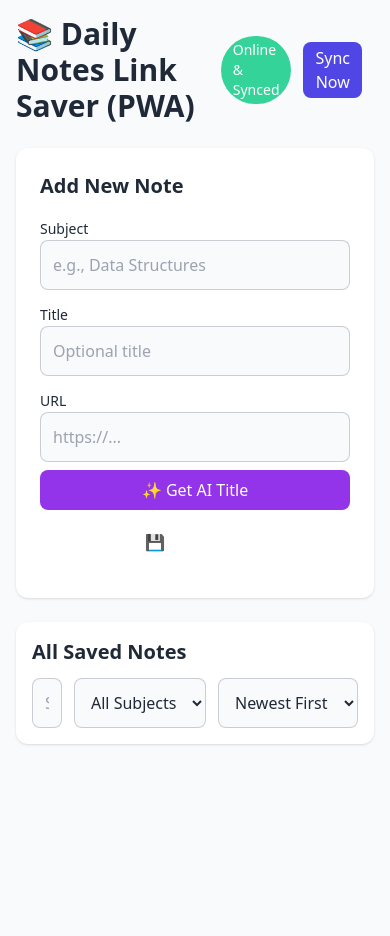
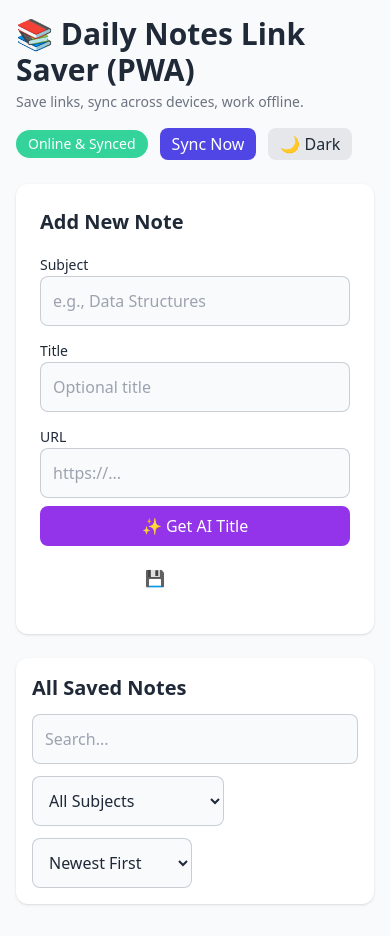
Before and after one commit to PradiptaChandraGiri/Notes-Link-Saver-Website, a plain HTML site: page index.html in a window 390 px wide. Before the commit the page ends 844 px from the top, so only its background shows below. Drawn offline with nearby package versions, Linux system fonts and the light colour scheme.

Commit message:
Update index.html

```diff
--- a/index.html
+++ b/index.html
@@ -8,19 +8,21 @@
   <!-- PWA manifest -->
   <link rel="manifest" href="/manifest.json" />
 
-  <!-- Theme color -->
+  <!-- Theme color (will be updated by JS) -->
   <meta name="theme-color" content="#4f46e5" />
 
-  <!-- Tailwind CDN (for quick styling) -->
+  <!-- Tailwind CDN -->
   <script src="https://cdn.tailwindcss.com"></script>
 
-  <!-- Firebase compat (we use compat for easier Firestore usage) -->
+  <!-- Firebase compat -->
   <script src="https://www.gstatic.com/firebasejs/9.6.10/firebase-app-compat.js"></script>
   <script src="https://www.gstatic.com/firebasejs/9.6.10/firebase-auth-compat.js"></script>
   <script src="https://www.gstatic.com/firebasejs/9.6.10/firebase-firestore-compat.js"></script>
 
   <style>
+    /* small scrollbar style */
     body::-webkit-scrollbar { width: 8px; }
+    /* fallback form-input if tailwind unavailable */
     .form-input {
       --tw-bg-opacity: 1;
       width:100%;
@@ -31,16 +33,54 @@
     }
     .offline-badge { background:#f87171; color:white; }
     .online-badge { background:#34d399; color:white; }
+
+    /* smooth theme transition for nicer switch */
+    :root, .dark {
+      transition: background-color 260ms ease, color 260ms ease;
+    }
   </style>
+
+  <!--
+    Quick theme init to avoid flash: apply saved theme or system preference
+    This runs before the body is parsed so there is minimal flash.
+  -->
+  <script>
+    (function() {
+      try {
+        const saved = localStorage.getItem('theme'); // 'light' | 'dark' | null
+        const prefersDark = window.matchMedia && window.matchMedia('(prefers-color-scheme: dark)').matches;
+        if (saved === 'dark' || (saved === null && prefersDark)) {
+          document.documentElement.classList.add('dark');
+          document.querySelector('meta[name="theme-color"]')?.setAttribute('content', '#111827');
+        } else {
+          document.documentElement.classList.remove('dark');
+          document.querySelector('meta[name="theme-color"]')?.setAttribute('content', '#4f46e5');
+        }
+      } catch (e) {
+        console.warn('Theme init failed', e);
+      }
+    })();
+  </script>
 </head>
+
 <body class="bg-gray-50 dark:bg-gray-900 text-gray-800 dark:text-gray-100 font-sans min-h-screen">
+  <div class="container mx-auto p-4 lg:p-8">
+    <header class="flex flex-col sm:flex-row justify-between items-start sm:items-center mb-6 gap-4">
+      <div>
+        <h1 class="text-3xl font-extrabold text-primary">📚 Daily Notes Link Saver (PWA)</h1>
+        <p class="text-sm text-gray-500 dark:text-gray-400 mt-1">Save links, sync across devices, work offline.</p>
+      </div>
 
-  <div class="container mx-auto p-4 lg:p-8">
-    <header class="flex justify-between items-center mb-6">
-      <h1 class="text-3xl font-extrabold text-primary">📚 Daily Notes Link Saver (PWA)</h1>
       <div class="flex items-center space-x-3">
         <span id="sync-indicator" class="px-3 py-1 rounded-full text-sm online-badge">Checking...</span>
         <button id="manual-sync" class="px-3 py-1 rounded-lg bg-indigo-600 text-white">Sync Now</button>
+
+        <!-- Theme toggle -->
+        <button id="theme-toggle" aria-label="Toggle theme" title="Toggle light / dark theme"
+                class="px-3 py-1 rounded-lg bg-gray-200 dark:bg-gray-700 dark:text-white focus:outline-none focus:ring-2 focus:ring-offset-1">
+          <!-- label set by JS -->
+        </button>
+
         <p id="user-id-display" class="text-xs text-gray-500"></p>
       </div>
     </header>
@@ -65,10 +105,12 @@
             <input id="url" type="url" class="form-input" placeholder="https://..." required />
             <button type="button" id="ai-insight-button" class="mt-2 px-3 py-2 bg-purple-600 text-white rounded-lg w-full">✨ Get AI Title</button>
           </div>
+
           <div class="flex space-x-2">
             <button id="save-button" class="flex-1 py-2 bg-primary text-white rounded-lg">💾 Save Note</button>
             <button id="cancel-edit-button" type="button" class="hidden flex-1 py-2 bg-gray-200 rounded-lg text-gray-700">Cancel</button>
           </div>
+
           <p id="form-message" class="text-sm mt-2"></p>
         </form>
       </div>
@@ -77,7 +119,7 @@
       <div class="lg:col-span-2 space-y-4">
         <div class="p-4 bg-white dark:bg-gray-800 rounded-xl shadow">
           <h2 class="text-xl font-bold">All Saved Notes</h2>
-          <div class="flex gap-3 mt-3">
+          <div class="flex gap-3 mt-3 flex-col sm:flex-row">
             <input id="search-input" placeholder="Search..." class="form-input" />
             <select id="filter-subject" class="form-input w-48"><option value="">All Subjects</option></select>
             <select id="sort-by" class="form-input w-40">
@@ -96,11 +138,10 @@
     </div>
   </div>
 
-  <!-- Modular ES6 code -->
+  <!-- App script (modular ES6) -->
   <script type="module">
   // ===== app module =====
-  // NOTE: This script uses compat SDK (loaded via <script> tags above) but is written in modular ES6 style.
-  // Replace __firebase_config at runtime with a JSON string from your host/environment if available.
+  // NOTE: This script uses compat SDK loaded above, written in modular ES6 style.
   const appId = typeof __app_id !== 'undefined' ? __app_id : 'default-app-id';
   const firebaseConfig = JSON.parse(typeof __firebase_config !== 'undefined' ? __firebase_config : '{}');
   const initialAuthToken = typeof __initial_auth_token !== 'undefined' ? __initial_auth_token : null;
@@ -122,6 +163,7 @@
   const manualSyncBtn = document.getElementById('manual-sync');
   const syncIndicator = document.getElementById('sync-indicator');
   const userIdDisplay = document.getElementById('user-id-display');
+  const themeToggleBtn = document.getElementById('theme-toggle');
 
   let db = null;
   let auth = null;
@@ -131,6 +173,39 @@
   let allSubjects = new Set();
   const LOCAL_KEY = 'daily_notes_local_v1'; // localStorage key
   const SYNC_QUEUE_KEY = 'daily_notes_sync_queue_v1';
+
+  // ---------------------------
+  // THEME HANDLER
+  // ---------------------------
+  function applyTheme(theme) {
+    const metaTheme = document.querySelector("meta[name='theme-color']");
+    if (theme === 'dark') {
+      document.documentElement.classList.add('dark');
+      localStorage.setItem('theme', 'dark');
+      themeToggleBtn.textContent = '☀️ Light';
+      if (metaTheme) metaTheme.setAttribute('content', '#111827');
+    } else {
+      document.documentElement.classList.remove('dark');
+      localStorage.setItem('theme', 'light');
+      themeToggleBtn.textContent = '🌙 Dark';
+      if (metaTheme) metaTheme.setAttribute('content', '#4f46e5');
+    }
+  }
+
+  // initialize toggle label
+  (function initThemeToggleLabel() {
+    try {
+      const saved = localStorage.getItem('theme');
+      const prefersDark = window.matchMedia && window.matchMedia('(prefers-color-scheme: dark)').matches;
+      const initial = saved || (prefersDark ? 'dark' : 'light');
+      applyTheme(initial);
+    } catch (e) { console.warn('Theme init error', e); }
+  })();
+
+  themeToggleBtn.addEventListener('click', () => {
+    const isDark = document.documentElement.classList.contains('dark');
+    applyTheme(isDark ? 'light' : 'dark');
+  });
 
   // ---------------------------
   // firebase init (safe + modular)
@@ -147,7 +222,7 @@
       loadingMessage.textContent = 'Error: Firebase initialization failed.';
     }
   } else {
-    console.error('Firebase configuration is missing.');
+    console.warn('Firebase configuration missing — working locally.');
     db = null;
     loadingMessage.textContent = 'Error: Firebase config missing. Cannot save notes to cloud; working locally.';
   }
@@ -185,15 +260,11 @@
     }
   }
 
-  // Local sync queue stores notes to be pushed to server when online
   function loadSyncQueue() {
-    try {
-      return JSON.parse(localStorage.getItem(SYNC_QUEUE_KEY) || '[]');
-    } catch (e) { return []; }
+    try { return JSON.parse(localStorage.getItem(SYNC_QUEUE_KEY) || '[]'); } catch (e) { return []; }
   }
   function saveSyncQueue(q) { localStorage.setItem(SYNC_QUEUE_KEY, JSON.stringify(q)); }
 
-  // Merge strategy: newest timestamp wins
   function mergeNotes(localNotes, cloudNotes) {
     const map = new Map();
     [...localNotes, ...cloudNotes].forEach(n => {
@@ -201,7 +272,6 @@
       if (!id) return;
       const prev = map.get(id);
       if (!prev) { map.set(id, n); return; }
-      // compare timestamps
       const prevT = prev.created_at ? (prev.created_at instanceof Date ? prev.created_at.getTime() : new Date(prev.created_at).getTime()) : 0;
       const curT = n.created_at ? (n.created_at instanceof Date ? n.created_at.getTime() : new Date(n.created_at).getTime()) : 0;
       if (curT >= prevT) map.set(id, n);
@@ -228,7 +298,6 @@
     for (const item of q) {
       try {
         if (item.remoteId) {
-          // update existing
           await col.doc(item.remoteId).set({
             subject: item.subject,
             title: item.title,
@@ -244,7 +313,6 @@
             created_at: firebase.firestore.FieldValue.serverTimestamp(),
             local_updated_at: item.local_updated_at || firebase.firestore.FieldValue.serverTimestamp()
           });
-          // attach returned remote id to item for future updates
           item.remoteId = res.id;
         }
       } catch (err) {
@@ -265,12 +333,11 @@
     if (!col) return;
 
     if (notesListenerUnsub) {
-      notesListenerUnsub();
+      try { notesListenerUnsub(); } catch (e) {}
       notesListenerUnsub = null;
     }
 
     notesListenerUnsub = col.onSnapshot(snapshot => {
-      // Convert to local note objects
       const cloudNotes = snapshot.docs.map(doc => {
         const d = doc.data();
         return {
@@ -283,14 +350,10 @@
         };
       });
 
-      // Merge with local notes
       const localNotes = loadLocalNotes();
       const merged = mergeNotes(localNotes, cloudNotes);
-
-      // Save merged to local storage
       saveLocalNotes(merged);
 
-      // Update UI
       allNotes = merged;
       allSubjects = new Set(allNotes.map(n => n.subject));
       updateSubjectSuggestions();
@@ -314,7 +377,7 @@
       return;
     }
     try {
-      await pushLocalQueueToServer(userId); // push pending
+      await pushLocalQueueToServer(userId);
       setSyncIndicator('online');
     } catch (e) {
       console.error('Auto-sync failed', e);
@@ -322,9 +385,7 @@
     }
   }
 
-  // run periodic auto-backup
   setInterval(() => {
-    // push local queue every 60 seconds when online
     if (navigator.onLine && db && auth && userId) tryAutoSync();
   }, 60_000);
 
@@ -355,11 +416,13 @@
     const filterVal = filterSubject.value;
     const searchVal = searchInput.value.trim().toLowerCase();
     const sortVal = sortBy.value;
+
     let filtered = allNotes.filter(n => {
       const subjectMatch = !filterVal || n.subject === filterVal;
       const searchMatch = !searchVal || (n.subject && n.subject.toLowerCase().includes(searchVal)) || (n.title && n.title.toLowerCase().includes(searchVal));
       return subjectMatch && searchMatch;
     });
+
     filtered.sort((a,b) => {
       if (sortVal === 'subject_asc') return (a.subject||'').localeCompare(b.subject||'');
       const ta = a.created_at ? a.created_at.getTime() : 0;
@@ -391,7 +454,6 @@
       node.appendChild(left);
       node.appendChild(right);
 
-      // actions
       right.querySelector('.del-btn').addEventListener('click', () => deleteNote(n));
       right.querySelector('.edit-btn').addEventListener('click', () => startEditNote(n));
       notesList.appendChild(node);
@@ -419,7 +481,6 @@
 
     const editingId = document.getElementById('note-id').value || null;
 
-    // Prepare note object
     const note = {
       subject,
       title,
@@ -431,7 +492,6 @@
 
     let localNotes = loadLocalNotes();
 
-    // If editing, replace
     if (editingId) {
       localNotes = localNotes.map(n => (n.local_id === editingId || n.id === editingId) ? { ...n, subject, title, url, local_updated_at: note.local_updated_at } : n);
     } else {
@@ -444,9 +504,8 @@
     updateSubjectFilter();
     renderNotes();
 
-    // Add to sync queue (for pushing to backend when available)
+    // Add to sync queue
     const q = loadSyncQueue();
-    // Attach remoteId if this note already has mapping to a remote id
     const existingLocal = q.find(x => x.local_id === note.local_id);
     if (existingLocal) {
       existingLocal.subject = note.subject;
@@ -468,41 +527,34 @@
     resetForm();
     displayMessage('Saved locally. Will sync when online.', 'success');
 
-    // attempt immediate sync if possible
     if (navigator.onLine && db && auth && userId) {
       try { await tryAutoSync(); } catch(e){ console.warn('Immediate sync failed', e); }
     }
   }
 
-  // delete (local-first)
   async function deleteNote(note) {
     if (!confirm('Delete this note?')) return;
-    // Remove from local storage
     let localNotes = loadLocalNotes().filter(n => !(n.local_id === note.local_id || n.id === note.id));
     saveLocalNotes(localNotes);
     allNotes = localNotes;
     renderNotes();
 
-    // If remote exists, add delete operation to queue (we keep delete as an update operation: we ask cloud to delete by remote id).
     if (note.id && db && userId) {
       try {
         await getNotesCollectionRef(userId).doc(note.id).delete();
         displayMessage('Deleted from cloud.', 'success');
       } catch (err) {
         console.error('Cloud delete failed, queueing', err);
-        // add tombstone to queue so it can be attempted later
         const q = loadSyncQueue();
         q.push({ action: 'delete', remoteId: note.id, local_id: note.local_id });
         saveSyncQueue(q);
       }
     } else {
-      // If no remote id, just remove from sync queue if present
       const q = loadSyncQueue().filter(i => i.local_id !== note.local_id);
       saveSyncQueue(q);
     }
   }
 
-  // start edit
   function startEditNote(n) {
     document.getElementById('note-id').value = n.id || n.local_id;
     document.getElementById('subject').value = n.subject;
@@ -522,9 +574,6 @@
   }
   cancelEditButton.addEventListener('click', resetForm);
 
-  // ---------------------------
-  // small helpers
-  // ---------------------------
   function cryptoRandomId() {
     return 'l_' + Math.random().toString(36).slice(2,10) + Date.now().toString(36);
   }
@@ -533,7 +582,6 @@
   // Online/offline indicator
   // ---------------------------
   function setSyncIndicator(state) {
-    // states: offline, online, syncing, online-local, online-error
     switch(state) {
       case 'offline':
         syncIndicator.textContent = 'Offline';
@@ -559,7 +607,6 @@
 
   window.addEventListener('online', async () => {
     setSyncIndicator('syncing');
-    // try to sync
     if (db && auth && userId) {
       try { await tryAutoSync(); } catch(e){ console.warn(e); }
     } else {
@@ -572,7 +619,6 @@
   // Authentication + startup
   // ---------------------------
   async function setupAuthAndData() {
-    // load local notes initially
     allNotes = loadLocalNotes();
     allSubjects = new Set(allNotes.map(n => n.subject));
     updateSubjectSuggestions();
@@ -593,21 +639,17 @@
       userId = auth.currentUser.uid;
       userIdDisplay.textContent = `User ID: ${userId}`;
 
-      // Attempt to push local queue then set up real-time listener
       await pushLocalQueueToServer(userId);
       setupNotesListener(userId);
       setSyncIndicator('online');
     } catch (err) {
       console.error('Auth or initial sync failed:', err);
       setSyncIndicator('online-local');
-      loadingMessage.textContent = 'Authenticated failed: using local only.';
+      loadingMessage.textContent = 'Authentication failed: using local only.';
       loadingMessage.classList.remove('hidden');
     }
   }
 
-  // ---------------------------
-  // Manual sync button
-  // ---------------------------
   manualSyncBtn.addEventListener('click', async () => {
     manualSyncBtn.disabled = true;
     setSyncIndicator('syncing');
@@ -625,15 +667,11 @@
     }
   });
 
-  // ---------------------------
-  // small AI placeholder (no API key)
-  // ---------------------------
   aiButton.addEventListener('click', async () => {
     const url = urlInput.value.trim();
     if (!url) return displayMessage('Enter URL first to get AI suggestion.', 'error');
     aiButton.disabled = true;
     aiButton.textContent = 'Analyzing…';
-    // Placeholder: In production, call a real LLM with key. For demo, suggest a simple title from URL.
     try {
       const parsed = new URL(url);
       const guess = parsed.hostname.replace('www.','') + ' — ' + (parsed.pathname === '/' ? 'Homepage' : parsed.pathname.split('/').slice(-1)[0].replace(/[-_]/g,' '));
@@ -647,26 +685,20 @@
     }
   });
 
-  // ---------------------------
-  // form submit
-  // ---------------------------
   document.getElementById('note-form').addEventListener('submit', saveNoteFromForm);
-
-  // search/filter/sort listeners
   filterSubject.addEventListener('change', renderNotes);
   sortBy.addEventListener('change', renderNotes);
   searchInput.addEventListener('input', renderNotes);
 
   // start app
   window.addEventListener('load', () => {
-    // register service worker for PWA
     if ('serviceWorker' in navigator) {
       navigator.serviceWorker.register('/sw.js').then(() => console.log('SW registered')).catch(e => console.warn('SW registration failed', e));
     }
     setupAuthAndData();
-    // set initial indicator
     setSyncIndicator(navigator.onLine ? 'online' : 'offline');
   });
+
   </script>
 </body>
 </html>
```
